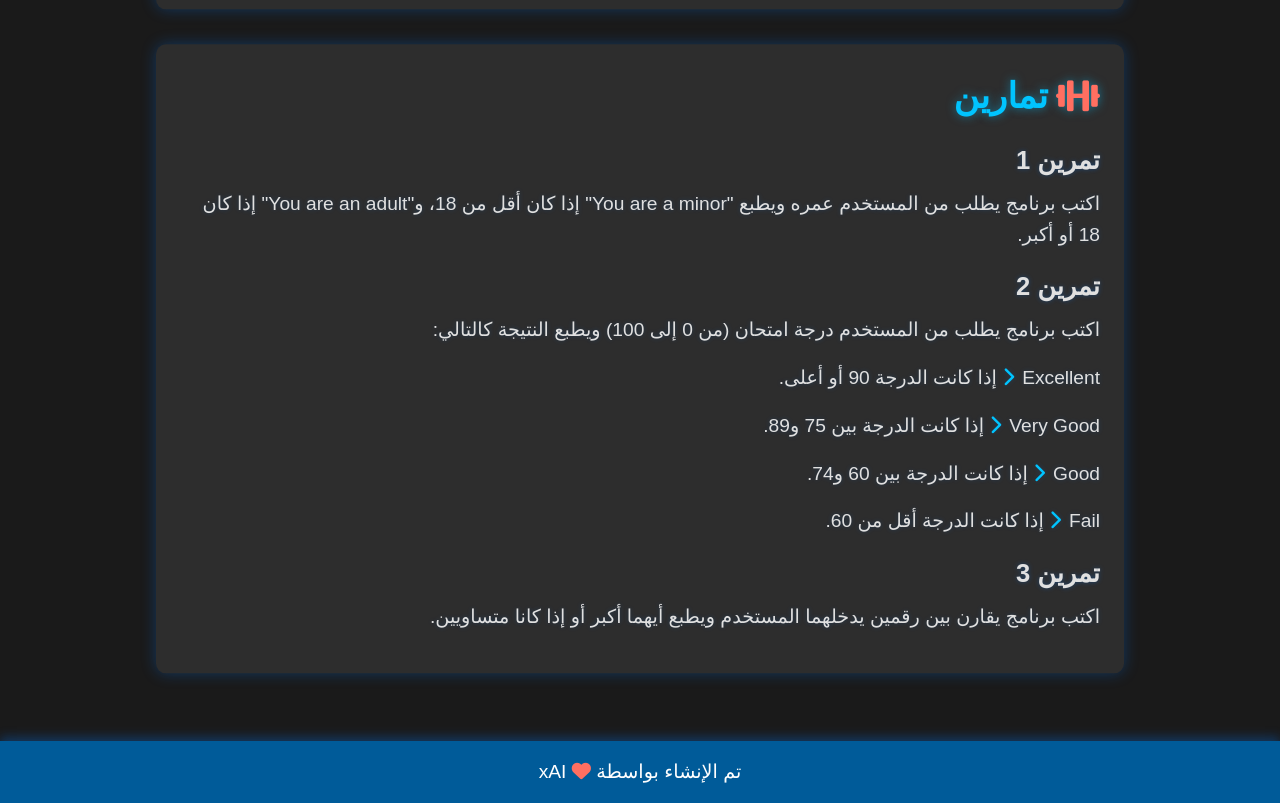
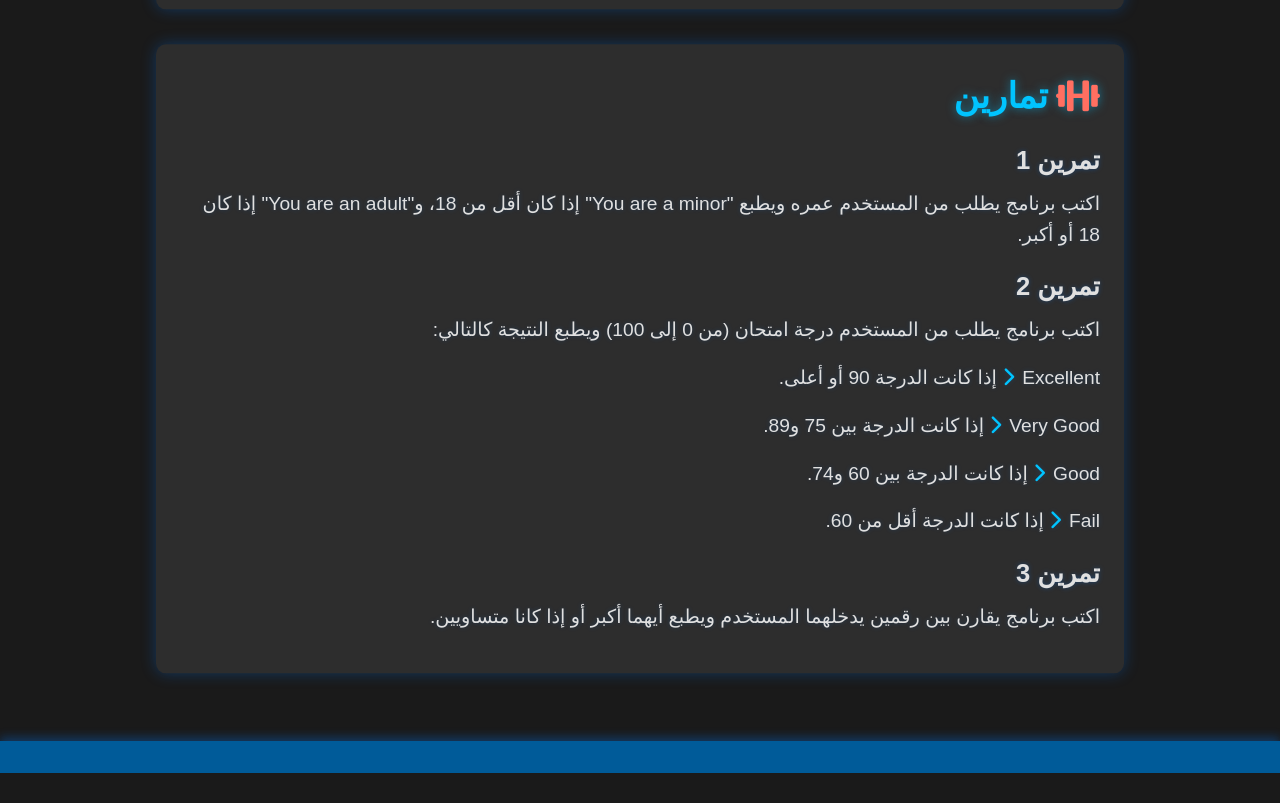
Before and after one commit to ITMedhat/python-if, a plain HTML site: page index.html in a window 1280 px wide. Shown: the part 2589-3392 px from the top of the page. After the commit the page ends 3362 px from the top, so only its background shows below. Drawn offline with Linux system fonts and the light colour scheme.

Commit message:
Update index.html

```diff
--- a/index.html
+++ b/index.html
@@ -361,7 +361,6 @@ else:
 
     <!-- Footer -->
     <footer>
-        <p>تم الإنشاء بواسطة <i class="fas fa-heart"></i> xAI</p>
     </footer>
 </body>
 </html>
```
